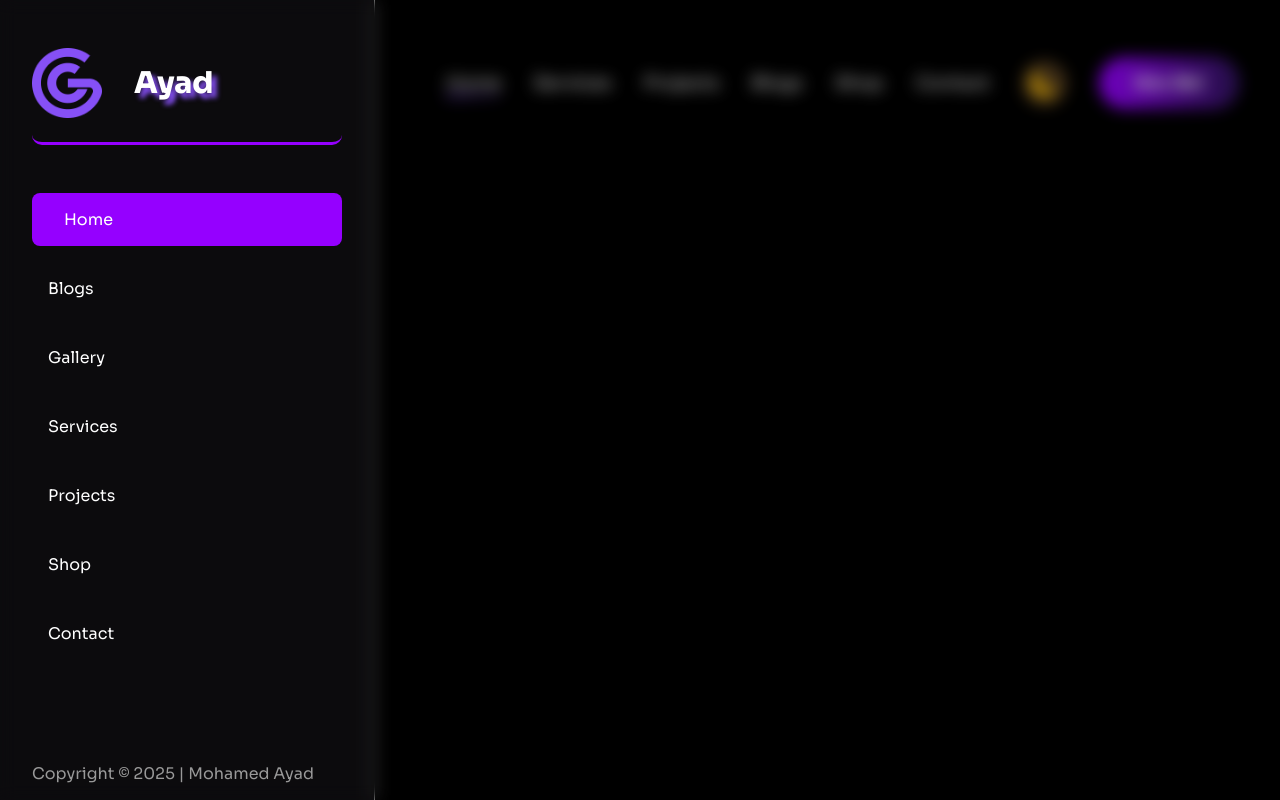
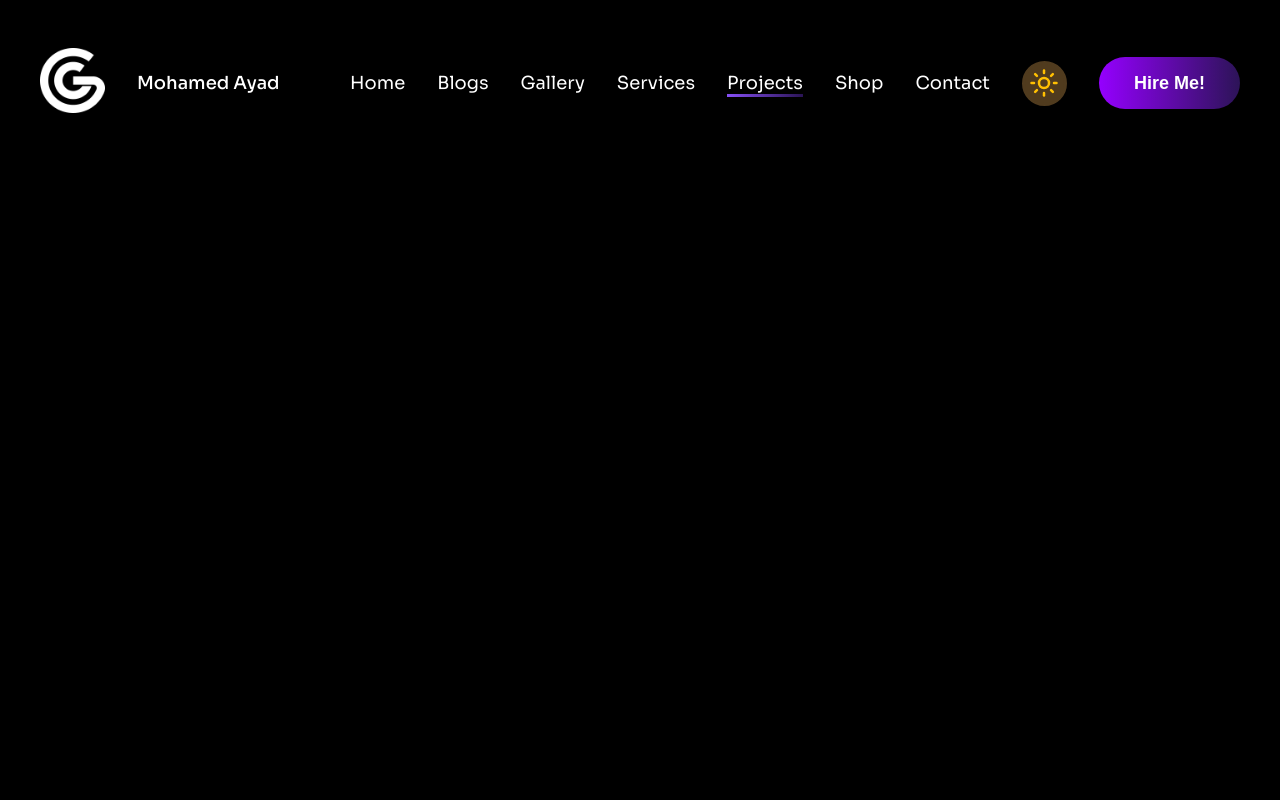
Before and after one commit to mohamed-hussein-ayad/Ayad-portfolio, a Next.js app in the folder FORNTEND/: page /projects in a window 1280 px wide. Built offline with nearby package versions, Linux system fonts and the light colour scheme; a web font is replaced by a local one.

Commit message:
the header is done

```diff
--- a/FORNTEND/components/Header.js
+++ b/FORNTEND/components/Header.js
@@ -1,81 +1,226 @@
 import Link from "next/link";
+import { useRouter } from "next/router";
+import { useEffect, useState } from "react";
 import { HiMiniBars3BottomRight } from "react-icons/hi2";
 import { IoMoonSharp } from "react-icons/io5";
 import { LuSun, LuSunMoon } from "react-icons/lu";
 
 export default function Header() {
+  // darkmode on off
+  const [darkMode, setDarkMode] = useState(false);
+
+  useEffect(() => {
+    // check local storage for dark mode preference on initial load
+    const isDarkMode = localStorage.getItem("darkMode") === "true";
+    setDarkMode(isDarkMode);
+  }, []);
+
+  useEffect(() => {
+    // apply dark mode styles when darkmode state changes
+    if (darkMode) {
+      document.body.classList.add("dark");
+      localStorage.setItem("darkMode", true);
+    } else {
+      document.body.classList.remove("dark");
+      localStorage.setItem("darkMode", false);
+    }
+  }, [darkMode]);
+
+  // toggle darkmode function
+  const toggleDarkMode = () => {
+    setDarkMode(!darkMode);
+  };
+
+  // navlist active
+  const router = useRouter();
+  const [clicked, setClicked] = useState(false);
+  const [activeLink, setActiveLink] = useState("/");
+
+  const handleLinkClick = (link) => {
+    setActiveLink(link);
+    setClicked(false);
+  };
+
+  useEffect(() => {
+    // update active link state when the page is reloaded
+    setActiveLink(router.pathname);
+  }, [router.pathname]);
+
+  // mobile nabar
+  const [mobile, setMobile] = useState(false);
+
+  // open
+  const handleMobileOpen = () => {
+    setMobile(!mobile);
+  };
+
+  // close
+  const handleMobileClose = () => {
+    setMobile(false);
+  };
   return (
     <>
       <header>
         <nav className="container flex flex-sb">
           <div className="logo flex gap-2">
             <Link href="/">
-              <img src="/img/logo.png" alt="logo" />
+              <img src={`/img/${darkMode ? "white" : "logo"}.png`} alt="logo" />
             </Link>
             <h2>Mohamed Ayad</h2>
           </div>
           <div className="navlist flex gap-2">
             <ul className="flex gap-2">
               <li>
-                <Link href="/" className="active">
+                <Link
+                  href="/"
+                  onClick={() => handleLinkClick("/")}
+                  className={activeLink === "/" ? "active" : ""}
+                >
                   Home
                 </Link>
               </li>
               <li>
-                <Link href="/">Services</Link>
+                <Link
+                  href="/blogs"
+                  onClick={() => handleLinkClick("/blogs")}
+                  className={activeLink === "/blogs" ? "active" : ""}
+                >
+                  Blogs
+                </Link>
               </li>
               <li>
-                <Link href="/">Projects</Link>
+                <Link
+                  href="/gallery"
+                  onClick={() => handleLinkClick("/gallery")}
+                  className={activeLink === "/gallery" ? "active" : ""}
+                >
+                  Gallery
+                </Link>
               </li>
               <li>
-                <Link href="/">Blogs</Link>
+                <Link
+                  href="/services"
+                  onClick={() => handleLinkClick("/services")}
+                  className={activeLink === "/services" ? "active" : ""}
+                >
+                  Services
+                </Link>
               </li>
               <li>
-                <Link href="/">Shop</Link>
+                <Link
+                  href="/projects"
+                  onClick={() => handleLinkClick("/projects")}
+                  className={activeLink === "/projects" ? "active" : ""}
+                >
+                  Projects
+                </Link>
               </li>
               <li>
-                <Link href="/">Contact</Link>
+                <Link
+                  href="/shop"
+                  onClick={() => handleLinkClick("/shop")}
+                  className={activeLink === "/shop" ? "active" : ""}
+                >
+                  Shop
+                </Link>
+              </li>
+              <li>
+                <Link
+                  href="/contact"
+                  onClick={() => handleLinkClick("/contact")}
+                  className={activeLink === "/contact" ? "active" : ""}
+                >
+                  Contact
+                </Link>
               </li>
             </ul>
-            <div className="darkmodetoggle">
-              <IoMoonSharp />
+            <div className="darkmodetoggle" onClick={toggleDarkMode}>
+              {darkMode ? <IoMoonSharp /> : <LuSun />}
             </div>
             <button>
               <Link href="/contact">Hire Me!</Link>
             </button>
-            <div className="mobiletogglesvg">
+            <div className="mobiletogglesvg" onClick={handleMobileOpen}>
               <HiMiniBars3BottomRight />
             </div>
           </div>
-          <div className="mobilenavlist active">
-            <span className="active"></span>
+          <div className={mobile ? "mobilenavlist active" : "mobilenavlist"}>
+            <span
+              onClick={handleMobileClose}
+              className={mobile ? "active" : ""}
+            >
+              {/* <h2 className="flex flex-center">Click Here</h2> */}
+            </span>
             <div className="mobilelogo">
               <img src="/img/white.png" alt="logo" />
               <h2>Ayad</h2>
             </div>
-            <ul className="flex gap-1 flex-col flex-left mt-3">
+            <ul
+              className="flex gap-1 flex-col flex-left mt-3"
+              onClick={handleMobileClose}
+            >
               <li>
-                <Link href="/" className="active">
+                <Link
+                  href="/"
+                  onClick={() => handleLinkClick("/")}
+                  className={activeLink === "/" ? "active" : ""}
+                >
                   Home
                 </Link>
               </li>
               <li>
-                <Link href="/blogs">Blogs</Link>
+                <Link
+                  href="/blogs"
+                  onClick={() => handleLinkClick("/blogs")}
+                  className={activeLink === "/blogs" ? "active" : ""}
+                >
+                  Blogs
+                </Link>
               </li>
               <li>
-                <Link href="/gallery">Gallery</Link>
+                <Link
+                  href="/gallery"
+                  onClick={() => handleLinkClick("/gallery")}
+                  className={activeLink === "/gallery" ? "active" : ""}
+                >
+                  Gallery
+                </Link>
               </li>
               <li>
-                <Link href="/services">Services</Link>
+                <Link
+                  href="/services"
+                  onClick={() => handleLinkClick("/services")}
+                  className={activeLink === "/services" ? "active" : ""}
+                >
+                  Services
+                </Link>
               </li>
               <li>
-                <Link href="/projects">Projects</Link>
+                <Link
+                  href="/projects"
+                  onClick={() => handleLinkClick("/projects")}
+                  className={activeLink === "/projects" ? "active" : ""}
+                >
+                  Projects
+                </Link>
               </li>
               <li>
-                <Link href="/shop">Shop</Link>
+                <Link
+                  href="/shop"
+                  onClick={() => handleLinkClick("/shop")}
+                  className={activeLink === "/shop" ? "active" : ""}
+                >
+                  Shop
+                </Link>
               </li>
               <li>
-                <Link href="/contact">Contact</Link>
+                <Link
+                  href="/contact"
+                  onClick={() => handleLinkClick("/contact")}
+                  className={activeLink === "/contact" ? "active" : ""}
+                >
+                  Contact
+                </Link>
               </li>
             </ul>
             <p>Copyright &copy; 2025 | Mohamed Ayad</p>
```
